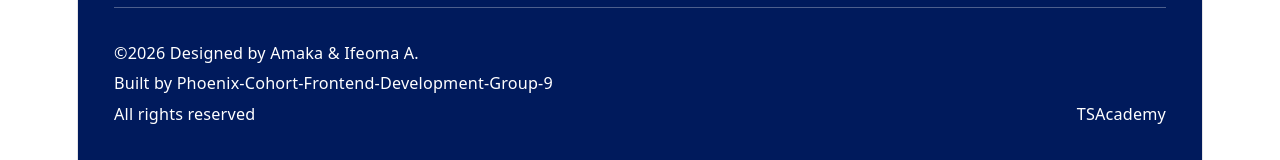
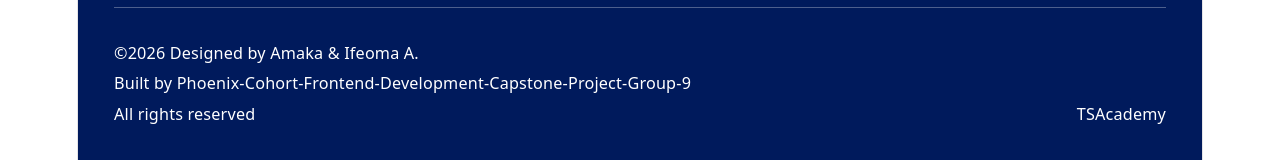
Before and after one commit to cupcakes439/Phoenix-Cohort-Frontend-Development-Capstone-Project-Group-9, a React (Vite) app: page / in a window 1280 px wide. Shown: the part 322-482 px from the top of the page. Built offline with nearby package versions, Linux system fonts and the light colour scheme.

Commit message:
Finished setting up the footer.jsx file

```diff
--- a/src/components/Footer.jsx
+++ b/src/components/Footer.jsx
@@ -15,7 +15,7 @@ function Footer() {
         <div className="footer-bottom">
           <div className="copyright">
             <p>&copy;2026 Designed by Amaka & Ifeoma A.</p>
-            <p>Built by Phoenix-Cohort-Frontend-Development-Group-9</p>
+            <p>Built by Phoenix-Cohort-Frontend-Development-Capstone-Project-Group-9</p>
             <p>All rights reserved</p>
           </div>
 
```
